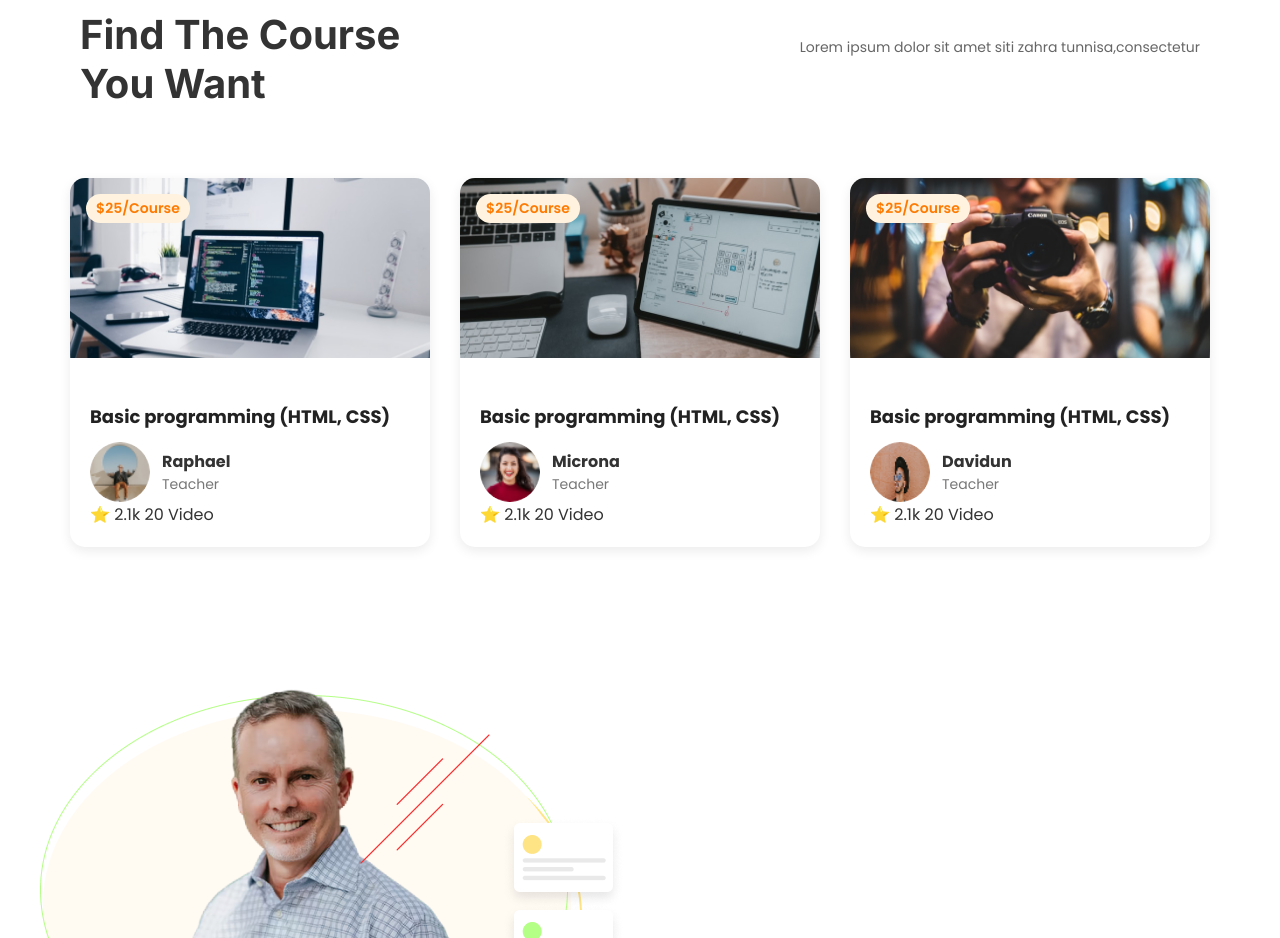
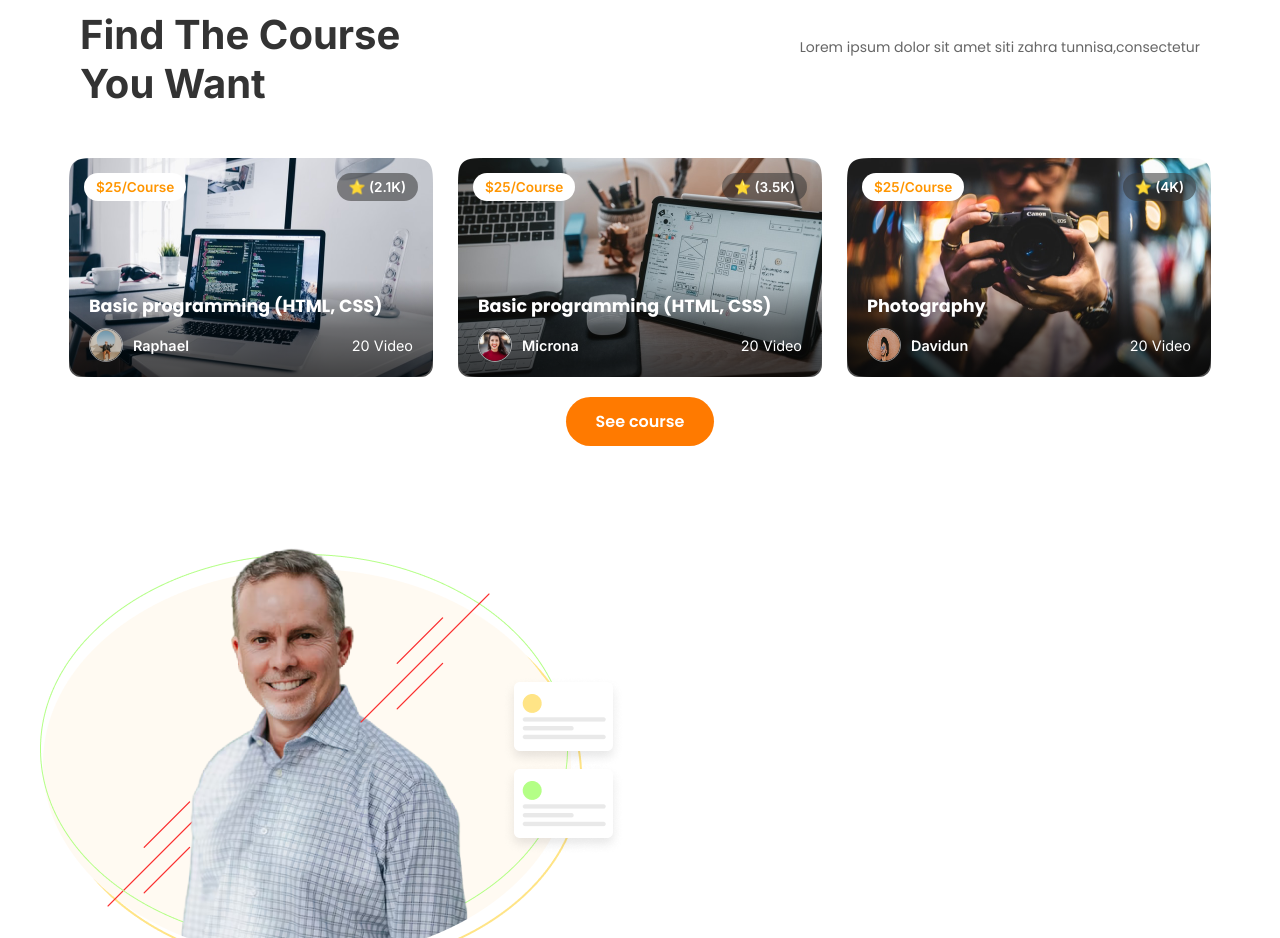
Before and after one commit to deni-stwn/template-vite, a website built with Vite: page index.html in a window 1280 px wide. Shown: the part 960-1898 px from the top of the page. Built offline with nearby package versions, Linux system fonts and the light colour scheme.

Commit message:
upload revisi project

```diff
--- a/index.html
+++ b/index.html
@@ -56,92 +56,80 @@
 
   </section>
 
- <!-- Second Section -->
+
+ <!-- Second Section !-->
   <section id="category" class="find-course">
     <div class="find-container">
       <h2 class="find-title">Find The Course<br> You Want</h2>
       <p class="find-desc">Lorem ipsum dolor sit amet siti zahra tunnisa,consectetur </p>
     </div>
   </section>
+ <div class="cards-display-wrapper">
+        <div class="course-cards-container">
+            <div class="course-card">
+                <img src="/assets/1.png" alt="Basic Programming Course" class="card-bg-image">
 
-  <section class="course-list">
-    <div class="courses-container">
-        <div class="course-card">
-      <div class="image-wrapper">
-        <img src="/assets/1.png" alt="HTML CSS" />
-        <span class="price">$25/Course</span>
+                <span class="course-price-overlay">$25/Course</span>
+                <span class="course-rating-overlay">⭐ (2.1K)</span>
+
+                <div class="card-content-overlay">
+                    <h3 class="card-title">Basic programming (HTML, CSS)</h3>
+                    <div class="course-meta">
+                        <div class="teacher-info">
+                            <img src="/assets/raphael.png" alt="Raphael Profile" class="teacher-profile-pic">
+                            <span class="teacher-name">Raphael</span>
                         </div>
-
-      <div class="course-info">
-        <h3>Basic programming (HTML, CSS)</h3>
-
-        <div class="teacher-info">
-          <img src="/assets/raphael.png" alt="Raphael" class="profile-photo" />
-          <div class="teacher-details">
-            <p class="name">Raphael</p>
-            <p class="role">Teacher</p>
-          </div>
-        </div>
-
-        <div class="meta">
-          <span>⭐ 2.1k</span>
-          <span>20 Video</span>
+                        <span class="course-lessons">20 Video</span>
                     </div>
                 </div>
             </div>
 
-    <!--card 2-->
             <div class="course-card">
-      <div class="image-wrapper">
-        <img src="/assets/2.png" alt="HTML CSS" />
-        <span class="price">$25/Course</span>
+                <img src="/assets/2.png" alt="Web Dev Course" class="card-bg-image">
+
+                <span class="course-price-overlay">$25/Course</span>
+                <span class="course-rating-overlay">⭐ (3.5K)</span>
+
+                <div class="card-content-overlay">
+                    <h3 class="card-title">Basic programming (HTML, CSS)</h3>
+                    <div class="course-meta">
+                        <div class="teacher-info">
+                            <img src="/assets/microna.png" alt="Microna Profile" class="teacher-profile-pic">
+                            <span class="teacher-name">Microna</span>
                         </div>
-
-      <div class="course-info">
-        <h3>Basic programming (HTML, CSS)</h3>
-
-        <div class="teacher-info">
-          <img src="/assets/microna.png" alt="  Microna" class="profile-photo" />
-          <div class="teacher-details">
-            <p class="name">Microna</p>
-            <p class="role">Teacher</p>
-          </div>
-        </div>
-
-        <div class="meta">
-          <span>⭐ 2.1k</span>
-          <span>20 Video</span>
+                        <span class="course-lessons">20 Video</span>
                     </div>
                 </div>
             </div>
 
-     <!--card 3-->
             <div class="course-card">
-      <div class="image-wrapper">
-        <img src="/assets/3.png" alt="HTML CSS" />
-        <span class="price">$25/Course</span>
+                <img src="/assets/3.png" alt="Photography Course" class="card-bg-image">
+
+                <span class="course-price-overlay">$25/Course</span>
+                <span class="course-rating-overlay">⭐ (4K)</span>
+
+                <div class="card-content-overlay">
+                    <h3 class="card-title">Photography</h3>
+                    <div class="course-meta">
+                        <div class="teacher-info">
+                            <img src="/assets/dun.png" alt="Davidun Profile" class="teacher-profile-pic">
+                            <span class="teacher-name">Davidun</span>
                         </div>
-
-      <div class="course-info">
-        <h3>Basic programming (HTML, CSS)</h3>
-
-        <div class="teacher-info">
-          <img src="/assets/dun.png" alt="Davidun" class="profile-photo" />
-          <div class="teacher-details">
-            <p class="name">Davidun</p>
-            <p class="role">Teacher</p>
-          </div>
-        </div>
-
-        <div class="meta">
-          <span>⭐ 2.1k</span>
-          <span>20 Video</span>
+                        <span class="course-lessons">20 Video</span>
                     </div>
                 </div>
             </div>
         </div>
+    </div>
+
+    <div class="button-wrapper">
+        <a href="#" class="btn btn-primary">See course</a>
+    </div>
   </section>
 
+
+
+  <!--mentor !-->
   <section id="mentor" class="mentor-highlight">
     <div class="mentor-container">
       <div class="mentor-image">
@@ -154,9 +142,12 @@
     </div>
   </section>
 
+
+  <!--growth section!-->
   <section id="about" class="growth-section">
     <div class="growth-container">
-      <!-- Kiri: Teks dan keunggulan -->
+
+      <!-- Kiri: Teks dan keunggulan !-->
       <div class="growth-text">
         <h2>We will provide the best <br> for our users from year to year</h2>
         <p>Lorem ipsum dolor sit amet, consectetur adipiscing elit. Donec fermentum massa sit amet porta efficitur.</p>
@@ -173,11 +164,13 @@
         <img src="/assets/6.png" class="chart-base" />
         <img src="/assets/vektor.png" class="chart-curve" />
 
-        <!-- Puncak 2025 -->
+
+        <!-- Puncak 2025!-->
         <div class="data-point-peak">
           <div class="dot"></div>
           <span class="label">2025</span>
         </div>
+
 
         <div class="year-labels">
           <span>2019</span><span>2020</span><span>2021</span>
@@ -187,6 +180,9 @@
     </div>
   </section>
 
+
+
+  <!--testimonial section!-->
   <section id="about" class="testimonial-section">
     <div class="container">
       <div class="testimonial-text">
@@ -202,10 +198,10 @@
         <img src="/assets/Group 1992(1).png" alt="chat popup" class="popup-image">
       </div>
       </div>
+  </section>
 
 
-  </section>
-
+  <!--develop section!-->
   <section id="about" class="develop-section">
     <div class="container">
       <div class="content-box">
@@ -229,6 +225,9 @@
     </div>
   </section>
 
+
+
+  <!--footer!-->
   <footer id="contact" class="footer">
     <div class="footer-container">
       <div class="footer-brand">
--- a/src/style.css
+++ b/src/style.css
@@ -140,7 +140,6 @@ html {
     font-size: 13px;
   }
 }
-
 
 /*         HERO SECTION        */
 
@@ -336,114 +335,215 @@ html {
   padding-top: 80px;
 }
 
-.course-list {
-  background-color: #ffffff;
-  padding: 40px;
-  display: flex;
-  flex-direction: column;
-  align-items: center;
+.cards-display-wrapper {
+    background-color: white;
+    width: 100%;
+    padding: 20px;
+    box-sizing: border-box;
 }
 
-.courses-container {
+.course-cards-container {
     display: flex;
-  gap: 30px;
     flex-wrap: wrap;
     justify-content: center;
-  max-width: 1140px;
-  margin: 0 auto;
+    gap: 25px;
 }
 
 .course-card {
-  background-color: white;
-  border-radius: 15px;
+    position: relative;
+    background-color: #fff;
+    border-radius: 12px;
+    box-shadow: 0 8px 20px var(--card-shadow);
     overflow: hidden;
-  box-shadow: 0 4px 12px rgba(0, 0, 0, 0.08);
-  transition: transform 0.3s ease;
-  width: 360px;
-  position: relative;
+    width: 364px;
+    height: 219px;
+    display: flex;
+    flex-direction: column;
+    justify-content: space-between;
+    transition: transform 0.2s ease-in-out, box-shadow 0.2s ease-in-out;
 }
 
 .course-card:hover {
-  transform: translateY(-5px);
+    transform: translateY(-8px);
+    box-shadow: 0 12px 25px rgba(0, 0, 0, 0.15);
 }
 
-.image-wrapper img {
+
+.card-bg-image {
+    position: absolute;
+    top: 0;
+    left: 0;
     width: 100%;
-  height: 180px;
+    height: 100%;
     object-fit: cover;
+    z-index: 1;
 }
 
-.course-info {
-  padding: 20px;
+
+.course-price-overlay {
+   position: absolute;
+    z-index: 10;
+    color: #ff9500;
+    padding: 6px 12px;
+    border-radius: 6px;
+    font-weight: 600;
+    font-size: 0.85em;
+    font-family: 'Inter', sans-serif;
+    border-radius: 15px;
+}
+.course-rating-overlay {
+    position: absolute;
+    z-index: 10;
+    color: rgb(255, 255, 255);
+    padding: 6px 12px;
+    border-radius: 6px;
+    font-weight: 600;
+    font-size: 0.85em;
+    font-family: 'Inter', sans-serif;
+    border-radius: 15px;
 }
 
-.course-info h3 {
-  font-size: 18px;
-  margin-bottom: 12px;
-  color: #222;
+.course-price-overlay {
+    top: 15px;
+    left: 15px;
+    background-color: white;
 }
 
-.price {
-  position: absolute;
-  top: 16px;
-  left: 16px;
-  background-color: #fff3e0;
-  color: #ff7a00;
-  padding: 4px 10px;
-  border-radius: 20px;
-  font-size: 14px;
-  font-weight: 600;
+.course-rating-overlay {
+    top: 15px;
+    right: 15px;
+    background-color: rgba(54, 54, 54, 0.55);
+    display: flex;
+    align-items: center;
+    gap: 4px;
 }
 
-/* Informasi guru */
+
+.card-content-overlay {
+    position: absolute;
+    bottom: 0;
+    left: 0;
+    width: 100%;
+    padding: 15px 20px;
+    box-sizing: border-box;
+    background: linear-gradient(to top, rgba(0,0,0,0.7) 0%, rgba(0,0,0,0.5) 50%, rgba(0,0,0,0) 100%);
+    color: #fff;
+    z-index: 5;
+    text-align: left;
+    font-family: 'Inter', sans-serif;
+}
+
+.card-title {
+    font-size: 1.1em;
+    font-weight: 700;
+    margin-top: 0;
+    margin-bottom: 10px;
+    line-height: 1.3;
+    color: #fff;
+    font-family: 'Poppins', sans-serif;
+}
+.course-meta {
+    display: flex;
+    justify-content: space-between;
+    align-items: center;
+    padding-top: 0;
+    border-top: none;
+    padding-bottom: 0;
+}
+
 .teacher-info {
     display: flex;
     align-items: center;
-  gap: 12px;
-  margin-top: 10px;
+    gap: 10px;
 }
 
-.profile-photo {
-  width: 60px;
-  height: 60px;
+.teacher-profile-pic {
+    width: 32px;
+    height: 32px;
     border-radius: 50%;
     object-fit: cover;
+    border: 1.5px solid rgba(255, 255, 255, 0.5);
+}
+.teacher-name {
+    font-size: 0.9em;
+    font-weight: 600;
+    color: #fff;
 }
 
-.teacher-details .name {
-  font-weight: bold;
-  margin: 0;
+.course-lessons {
+    font-size: 0.9em;
+    font-weight: 500;
+    color: #fff;
 }
 
-.teacher-details .role {
-  font-size: 14px;
-  color: #777;
-  margin: 0;
+@media (max-width: 992px) {
+    .course-card {
+        width: 320px;
+        height: calc(320px * (219 / 364));
+    }
 }
 
-/* Tombol See Course */
-.see-course-wrapper {
-  margin-top: 10px;
+
+@media (max-width: 768px) {
+    .cards-display-wrapper {
+        padding: 15px;
+    }
+    .course-cards-container {
+        flex-direction: column;
+        align-items: center;
+        gap: 20px;
+    }
+    .course-card {
+        width: 90%;
+        max-width: 380px;
+        height: calc(90vw * (219 / 364));
+
+    }
+    .card-title {
+        font-size: 1.2em;
+    }
 }
 
-.see-course-btn {
+
+@media (max-width: 480px) {
+    .course-card {
+        width: 100%;
+        max-width: 350px;
+        height: calc(100vw * (219 / 364));
+    }
+    .card-content-overlay {
+        padding: 15px 15px;
+    }
+    .card-title {
+        font-size: 1.1em;
+    }
+}
+/* Tombol See Course */
+.button-wrapper {
+  background-color: white;
+  text-align: center;
+}
+
+.btn {
+  display: inline-block;
+  padding: 12px 30px;
+  border-radius: 30px;
+  text-decoration: none;
+  font-size: 16px;
+  font-weight: 600;
+  transition: background-color 0.3s ease;
+  cursor: pointer;
+  border: none;
+}
+
+.btn-primary {
   background-color: #ff7a00;
   color: white;
-  border: none;
-  padding: 16px 48px;
-  border-radius: 30px;
-  font-size: 14px;
-  font-weight: 600;
-  cursor: pointer;
-  transition: background-color 0.3s ease, transform 0.2s ease;
-  box-shadow: 0 4px 10px rgba(255, 122, 0, 0.25);
 }
 
-.see-course-btn:hover {
-  background-color: #ff9500;
-  transform: translateY(-2px);
+.btn-primary:hover {
+  background-color: #e66c00;
 }
-
 /* Header section judul + deskripsi */
 .find-container {
   max-width: 1140px;
```
Lines whose indentation alone changed are shown as unchanged.
